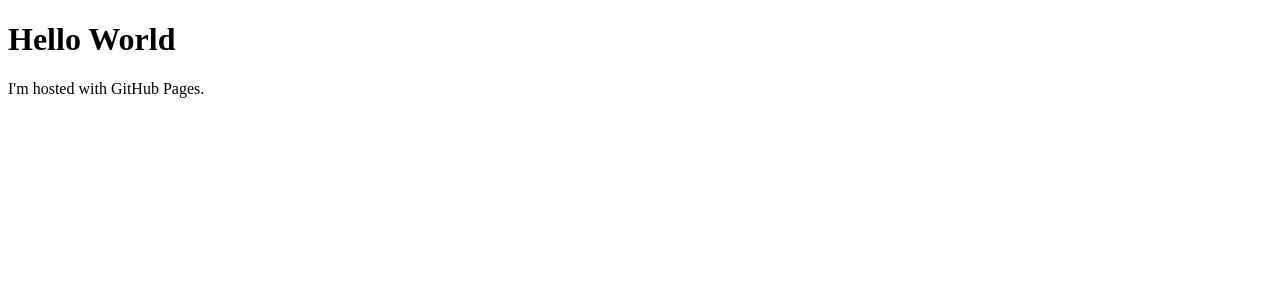
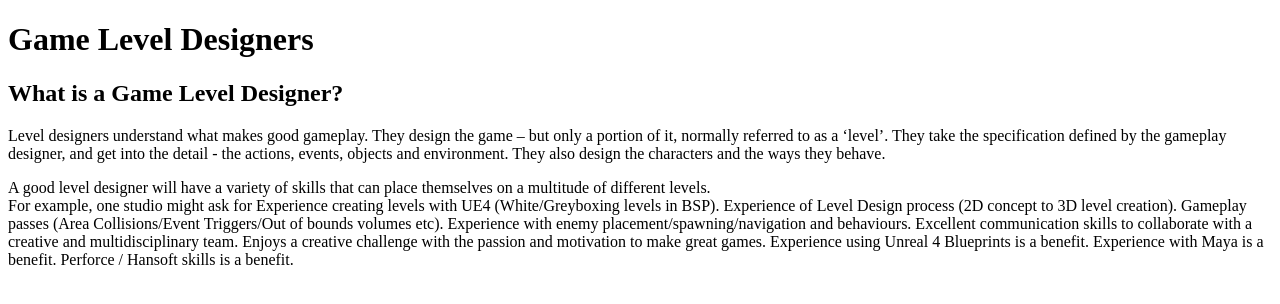
Before and after one commit to JoshShone/JoshShone.github.io, a plain HTML site: page index.html in a window 1280 px wide. Drawn offline with Linux system fonts and the light colour scheme.

Commit message:
Second publish

```diff
--- a/index.html
+++ b/index.html
@@ -1,7 +1,20 @@
 <!DOCTYPE html>
 <html>
 <body>
-    <h1>Hello World</h1>
-    <p>I'm hosted with GitHub Pages.</p>
+    <h1>Game Level Designers</h1>
+    <h2>What is a Game Level Designer?</h2>
+    <p>Level designers understand what makes good gameplay. They design the game – but only a portion of it, normally referred to as a ‘level’.
+         They take the specification defined by the gameplay designer, and get into the detail - the actions, events, objects and environment.
+         They also design the characters and the ways they behave. </p>
+    <p>A good level designer will have a variety of skills that can place themselves on a multitude of different levels.<br>
+        For example, one studio might ask for Experience creating levels with UE4 (White/Greyboxing levels in BSP).
+        Experience of Level Design process (2D concept to 3D level creation).
+        Gameplay passes (Area Collisions/Event Triggers/Out of bounds volumes etc).
+        Experience with enemy placement/spawning/navigation and behaviours.
+        Excellent communication skills to collaborate with a creative and multidisciplinary team.
+        Enjoys a creative challenge with the passion and motivation to make great games.
+        Experience using Unreal 4 Blueprints is a benefit.
+        Experience with Maya is a benefit.
+        Perforce / Hansoft skills is a benefit.</p>
 </body>
 </html>
```
